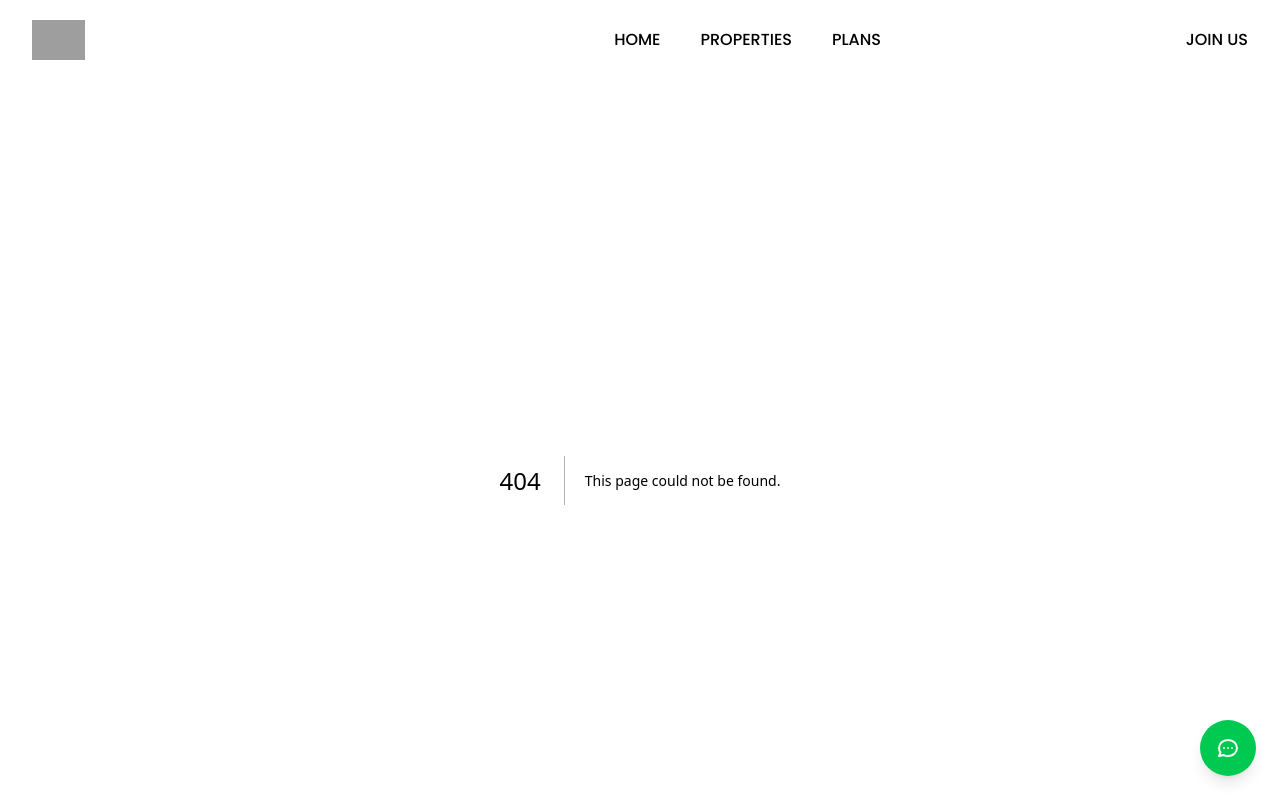
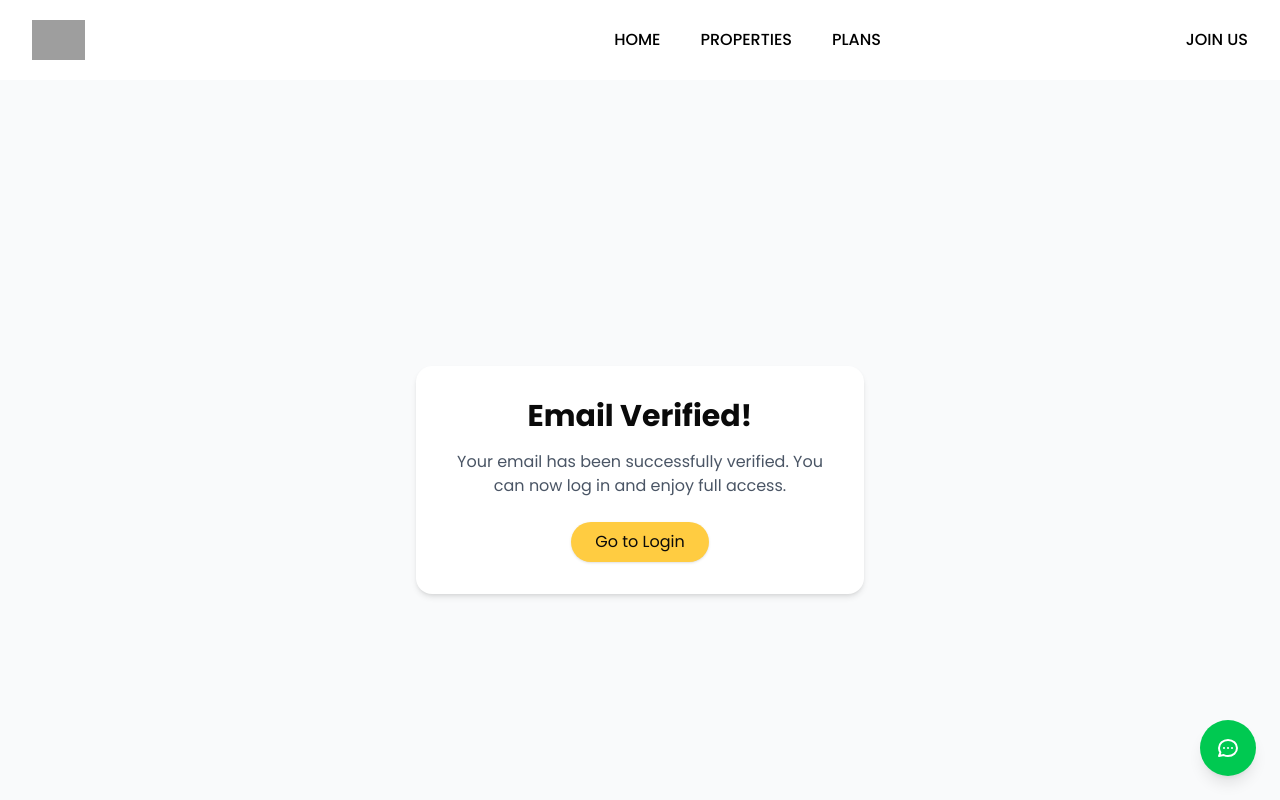
Before and after one commit to mashady/react_final_project, a Next.js app: page /verify/success in a window 1280 px wide. Before the commit this address had no page. Shown: the top 800 px of the page. Built offline with nearby package versions, Linux system fonts and the light colour scheme; grey boxes are pictures that could not be loaded.

Commit message:
Add verify email feature

```diff
--- a/src/app/(pages)/(auth)/register/page.js
+++ b/src/app/(pages)/(auth)/register/page.js
@@ -41,9 +41,9 @@ const RegisterPage = () => {
       const resultAction = await dispatch(registerUser(values));
 
       if (registerUser.fulfilled.match(resultAction)) {
-        showToast("Registration successful!", "success");
+        showToast("Registration successful!, Please check your email to verify your account.", "success");
         setTimeout(() => {
-          router.push("/");
+          router.push("/login");
         }, 2000);
       } else {
         throw resultAction.payload;
--- /dev/null
+++ b/src/app/(pages)/(auth)/verify/success/page.js
@@ -0,0 +1,24 @@
+import React from 'react';
+import Link from 'next/link';
+
+const VerifySuccessPage = () => {
+  return (
+    <div className="min-h-screen flex flex-col items-center justify-center bg-gray-50 px-4">
+      <div className="bg-white p-8 rounded-2xl shadow-md text-center max-w-md">
+        <h1 className="text-3xl font-bold mb-4">
+           Email Verified!
+        </h1>
+        <p className="text-gray-600 mb-6">
+          Your email has been successfully verified. You can now log in and enjoy full access.
+        </p>
+        <Link href="/login">
+          <span className="inline-block bg-[#ffcc41] px-6 py-2 rounded-full shadow hover:bg-amber-400 transition-all cursor-pointer">
+            Go to Login
+          </span>
+        </Link>
+      </div>
+    </div>
+  );
+};
+
+export default VerifySuccessPage;
```
